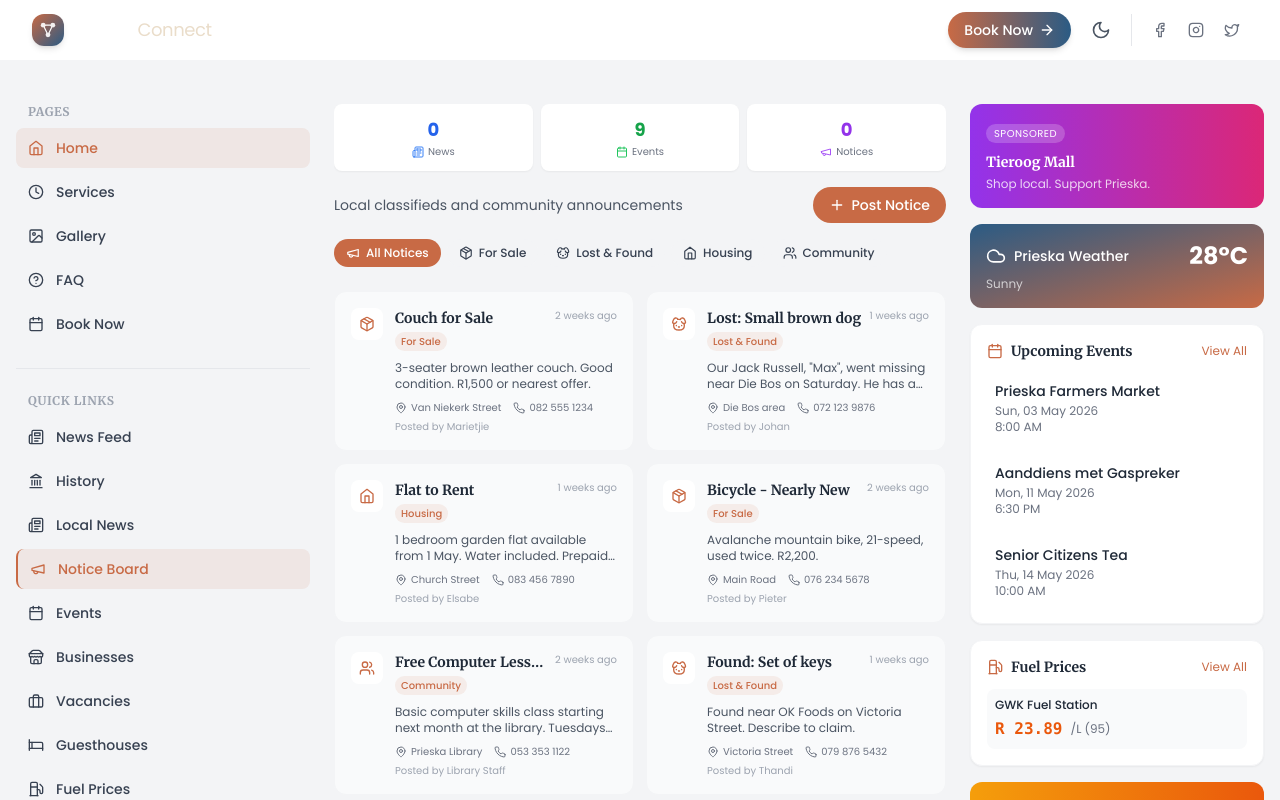
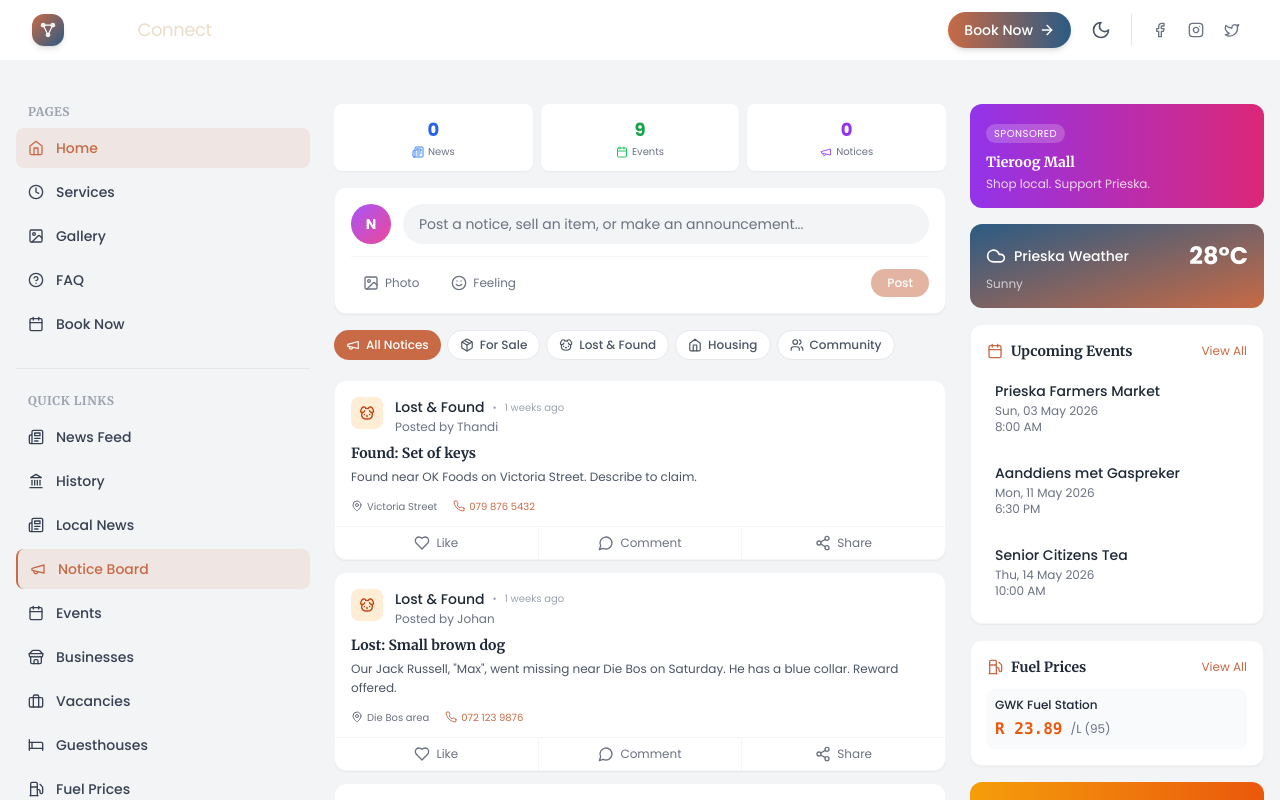
Before and after one commit to MondeNel/prieska-tourism, a React (Vite) app in the folder prieska-tourism/: page / in a window 1280 px wide. Both pictures are taken after a click on the button "Notice Board". Shown: the top 800 px of the page. Built offline with nearby package versions, Linux system fonts and the light colour scheme.

Commit message:
refactor: Redesign Community Notice Board as social media feed with post composer, category filter, and card-based layout

```diff
--- a/prieska-tourism/src/components/sections/CommunityNoticeBoard.jsx
+++ b/prieska-tourism/src/components/sections/CommunityNoticeBoard.jsx
@@ -1,20 +1,25 @@
 // src/components/sections/CommunityNoticeBoard.jsx
 import { useState } from 'react'
 import { notices, noticeCategories, getRelativeTime } from '../../data/noticeBoard'
-import { MapPin, Phone, Clock, Tag, Plus } from 'lucide-react'
+import { MapPin, Phone, Clock, Image, Smile, Heart, MessageCircle, Share2, Megaphone } from 'lucide-react'
 import PostNoticeModal from '../ui/PostNoticeModal'
 
 const CommunityNoticeBoard = () => {
   const [selectedCategory, setSelectedCategory] = useState('all')
   const [showPostModal, setShowPostModal] = useState(false)
+  const [postText, setPostText] = useState('')
 
   const filteredNotices = selectedCategory === 'all'
     ? notices
     : notices.filter(n => n.category === selectedCategory)
 
+  const sortedNotices = [...filteredNotices].sort((a, b) =>
+    new Date(b.postedDate) - new Date(a.postedDate)
+  )
+
   const getCategoryIcon = (categoryId) => {
     const category = noticeCategories.find(c => c.id === categoryId)
-    return category?.icon || Tag
+    return category?.icon
   }
 
   const getCategoryLabel = (categoryId) => {
@@ -22,34 +27,62 @@ const CommunityNoticeBoard = () => {
     return category?.label || categoryId
   }
 
+  const getCategoryColor = (categoryId) => {
+    switch(categoryId) {
+      case 'forsale': return 'bg-green-100 text-green-700 dark:bg-green-900/30 dark:text-green-400'
+      case 'lostfound': return 'bg-orange-100 text-orange-700 dark:bg-orange-900/30 dark:text-orange-400'
+      case 'housing': return 'bg-blue-100 text-blue-700 dark:bg-blue-900/30 dark:text-blue-400'
+      case 'community': return 'bg-purple-100 text-purple-700 dark:bg-purple-900/30 dark:text-purple-400'
+      default: return 'bg-gray-100 text-gray-700 dark:bg-gray-700 dark:text-gray-300'
+    }
+  }
+
   return (
     <div className="space-y-4">
-      {/* Header with Post Button */}
-      <div className="flex items-center justify-between">
-        <p className="text-sm text-gray-600 dark:text-gray-300">
-          Local classifieds and community announcements
-        </p>
+      {/* Post Composer */}
+      <div className="bg-white dark:bg-gray-800 rounded-xl shadow-sm border border-gray-100 dark:border-gray-700 p-4">
+        <div className="flex items-center gap-3 mb-3">
+          <div className="w-10 h-10 rounded-full bg-gradient-to-br from-purple-500 to-pink-500 flex items-center justify-center text-white font-bold text-sm">
+            N
+          </div>
+          <input
+            type="text"
+            value={postText}
+            onChange={(e) => setPostText(e.target.value)}
+            placeholder="Post a notice, sell an item, or make an announcement..."
+            className="flex-1 bg-gray-100 dark:bg-gray-700 rounded-full px-4 py-2.5 text-sm text-gray-700 dark:text-gray-300 placeholder-gray-500 focus:outline-none focus:ring-2 focus:ring-prieska-terracotta"
+          />
+        </div>
+        <div className="flex items-center gap-2 border-t border-gray-100 dark:border-gray-700 pt-3">
+          <button className="flex items-center gap-1.5 text-xs text-gray-500 dark:text-gray-400 hover:text-prieska-terracotta transition px-3 py-1.5 rounded-full hover:bg-gray-100 dark:hover:bg-gray-700">
+            <Image className="w-4 h-4" />
+            Photo
+          </button>
+          <button className="flex items-center gap-1.5 text-xs text-gray-500 dark:text-gray-400 hover:text-prieska-terracotta transition px-3 py-1.5 rounded-full hover:bg-gray-100 dark:hover:bg-gray-700">
+            <Smile className="w-4 h-4" />
+            Feeling
+          </button>
           <button
-          onClick={() => setShowPostModal(true)}
-          className="flex items-center gap-1.5 bg-prieska-terracotta text-white px-4 py-2 rounded-full text-sm font-medium hover:bg-opacity-90 transition"
+            disabled={!postText.trim()}
+            className="ml-auto bg-prieska-terracotta text-white px-4 py-1.5 rounded-full text-xs font-medium hover:bg-opacity-90 transition disabled:opacity-50 disabled:cursor-not-allowed"
           >
-          <Plus className="w-4 h-4" />
-          Post Notice
+            Post
           </button>
+        </div>
       </div>
 
       {/* Category Filter */}
-      <div className="flex flex-wrap gap-1.5 pb-2">
+      <div className="flex gap-1.5 overflow-x-auto pb-1">
         {noticeCategories.map(cat => {
           const Icon = cat.icon
           return (
             <button
               key={cat.id}
               onClick={() => setSelectedCategory(cat.id)}
-              className={`flex items-center gap-1.5 px-3 py-1.5 rounded-full text-xs font-medium transition ${
+              className={`flex items-center gap-1.5 px-3 py-1.5 rounded-full text-xs font-medium whitespace-nowrap transition ${
                 selectedCategory === cat.id
                   ? 'bg-prieska-terracotta text-white'
-                  : 'bg-gray-100 dark:bg-gray-700 text-gray-700 dark:text-gray-300 hover:bg-gray-200 dark:hover:bg-gray-600'
+                  : 'bg-white dark:bg-gray-800 text-gray-600 dark:text-gray-400 border border-gray-200 dark:border-gray-700 hover:border-prieska-terracotta'
               }`}
             >
               <Icon className="w-3.5 h-3.5" />
@@ -59,67 +92,86 @@ const CommunityNoticeBoard = () => {
         })}
       </div>
 
-      {/* Notices Grid */}
-      <div className="grid grid-cols-1 md:grid-cols-2 gap-3">
-        {filteredNotices.map(notice => {
+      {/* Notices Feed */}
+      <div className="space-y-3">
+        {sortedNotices.map(notice => {
           const CategoryIcon = getCategoryIcon(notice.category)
-          const postedTime = getRelativeTime(notice.postedDate)
 
           return (
             <div
               key={notice.id}
-              className="bg-gray-50 dark:bg-gray-800/50 rounded-xl p-4 border border-gray-100 dark:border-gray-700 hover:shadow-md transition"
+              className="bg-white dark:bg-gray-800 rounded-xl shadow-sm border border-gray-100 dark:border-gray-700 overflow-hidden"
             >
+              {/* Post Header */}
+              <div className="p-4 pb-2">
                 <div className="flex items-start gap-3">
-                <div className="p-2 bg-white dark:bg-gray-700 rounded-lg">
-                  <CategoryIcon className="w-4 h-4 text-prieska-terracotta" />
+                  <div className={`p-2 rounded-lg ${getCategoryColor(notice.category)}`}>
+                    {CategoryIcon ? <CategoryIcon className="w-4 h-4" /> : <Megaphone className="w-4 h-4" />}
                   </div>
-                <div className="flex-1 min-w-0">
-                  <div className="flex items-start justify-between gap-2">
-                    <h4 className="font-semibold text-gray-800 dark:text-white text-sm truncate">
+                  <div className="flex-1">
+                    <div className="flex items-center gap-2">
+                      <span className="text-sm font-medium text-gray-800 dark:text-white">
+                        {getCategoryLabel(notice.category)}
+                      </span>
+                      <span className="text-[10px] text-gray-400 dark:text-gray-500">•</span>
+                      <span className="text-[10px] text-gray-400 dark:text-gray-500">
+                        {getRelativeTime(notice.postedDate)}
+                      </span>
+                    </div>
+                    <p className="text-xs text-gray-500 dark:text-gray-400 mt-0.5">
+                      Posted by {notice.postedBy}
+                    </p>
+                  </div>
+                </div>
+              </div>
+
+              {/* Post Content */}
+              <div className="px-4 pb-3">
+                <h4 className="font-semibold text-gray-800 dark:text-white text-sm mb-1">
                   {notice.title}
                 </h4>
-                    <span className="text-[10px] text-gray-400 dark:text-gray-500 whitespace-nowrap">
-                      {postedTime}
-                    </span>
-                  </div>
-                  <span className="inline-block text-[10px] font-medium text-prieska-terracotta bg-prieska-terracotta/10 px-1.5 py-0.5 rounded-full mt-0.5">
-                    {getCategoryLabel(notice.category)}
-                  </span>
-                  <p className="text-gray-600 dark:text-gray-300 text-xs mt-2 line-clamp-2">
+                <p className="text-gray-600 dark:text-gray-300 text-xs leading-relaxed">
                   {notice.description}
                 </p>
-                  <div className="flex items-center gap-3 mt-2 text-[10px] text-gray-500 dark:text-gray-400">
+              </div>
+
+              {/* Contact Info */}
+              <div className="px-4 pb-3 flex items-center gap-4 text-[10px] text-gray-500 dark:text-gray-400">
                 <span className="flex items-center gap-1">
                   <MapPin className="w-3 h-3" />
                   {notice.location}
                 </span>
-                    <span className="flex items-center gap-1">
+                <a href={`tel:${notice.contact.replace(/\s/g, '')}`} className="flex items-center gap-1 text-prieska-terracotta hover:underline">
                   <Phone className="w-3 h-3" />
                   {notice.contact}
-                    </span>
+                </a>
               </div>
-                  <p className="text-[10px] text-gray-400 dark:text-gray-500 mt-1">
-                    Posted by {notice.postedBy}
-                  </p>
-                </div>
+
+              {/* Post Actions */}
+              <div className="flex items-center border-t border-gray-100 dark:border-gray-700">
+                <button className="flex-1 flex items-center justify-center gap-1.5 py-2 text-xs text-gray-500 dark:text-gray-400 hover:bg-gray-50 dark:hover:bg-gray-700/50 transition">
+                  <Heart className="w-4 h-4" />
+                  Like
+                </button>
+                <button className="flex-1 flex items-center justify-center gap-1.5 py-2 text-xs text-gray-500 dark:text-gray-400 hover:bg-gray-50 dark:hover:bg-gray-700/50 transition border-x border-gray-100 dark:border-gray-700">
+                  <MessageCircle className="w-4 h-4" />
+                  Comment
+                </button>
+                <button className="flex-1 flex items-center justify-center gap-1.5 py-2 text-xs text-gray-500 dark:text-gray-400 hover:bg-gray-50 dark:hover:bg-gray-700/50 transition">
+                  <Share2 className="w-4 h-4" />
+                  Share
+                </button>
               </div>
             </div>
           )
         })}
       </div>
 
-      {filteredNotices.length === 0 && (
+      {sortedNotices.length === 0 && (
         <p className="text-center text-gray-500 dark:text-gray-400 py-8 text-sm">
           No notices in this category yet.
         </p>
       )}
-
-      {/* Post Notice Modal */}
-      <PostNoticeModal
-        isOpen={showPostModal}
-        onClose={() => setShowPostModal(false)}
-      />
     </div>
   )
 }
```
Lines whose indentation alone changed are shown as unchanged.
